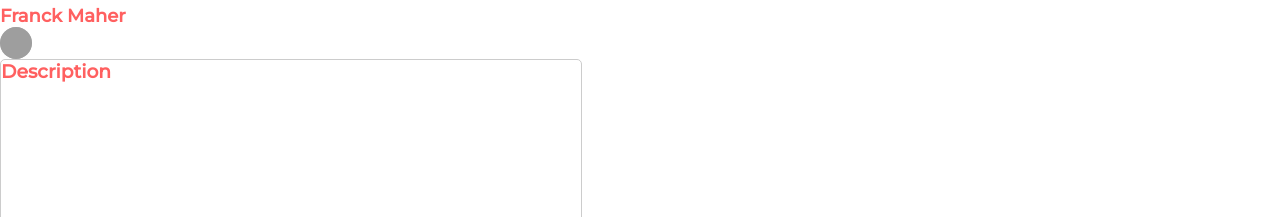
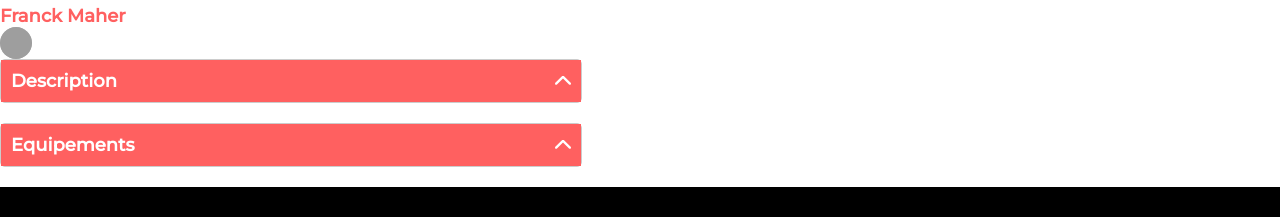
Before and after one commit to Natalina933/kaza-p7, a React (Create React App) app: page /lodging/0979876d in a window 1280 px wide. Shown: the part 690-907 px from the top of the page. Built offline with nearby package versions, Linux system fonts and the light colour scheme; grey boxes are pictures that could not be loaded.

Commit message:
Corrections : collapses

```diff
--- a/public/index.html
+++ b/public/index.html
@@ -1,5 +1,5 @@
 <!DOCTYPE html>
-<html lang="en">
+<html lang="fr">
   <head>
     <meta charset="utf-8" />
     <link rel="icon" href="%PUBLIC_URL%/favicon.ico" />
@@ -12,8 +12,8 @@
     <link rel="apple-touch-icon" href="%PUBLIC_URL%/logo192.png" />
 
     <link rel="manifest" href="%PUBLIC_URL%/manifest.json" />
-      <!-- Icones-->
-      <script
+    <!-- Icones-->
+    <script
       src="https://kit.fontawesome.com/9b8b66595d.js"
       crossorigin="anonymous"
     ></script>
@@ -22,6 +22,5 @@
   <body>
     <noscript>You need to enable JavaScript to run this app.</noscript>
     <div id="root"></div>
-
   </body>
 </html>
--- a/src/components/Collapse/Collapse.jsx
+++ b/src/components/Collapse/Collapse.jsx
@@ -1,7 +1,7 @@
 import arrow from "../../assets/downarrow.svg";
 import React, { useState } from "react";
 
-const Collapse = ({ id, title, content }) => {
+const Collapse = ({ title, children }) => {
   const [isActive, setIsActive] = useState(true);
 
   const displayContent = () => {
@@ -10,24 +10,17 @@ const Collapse = ({ id, title, content }) => {
 
   return (
     <>
-      <div key={id} className="collapse">
-        <div className="collapse__header">
+      <div className="collapse">
+        <div className="collapse__header" onClick={displayContent}>
           <h3>{title}</h3>
-          <img
-            src={arrow}
-            alt=""
-            onClick={displayContent}
-            className={isActive ? "rotate" : ""}
-          />
+          <img src={arrow} alt="" className={isActive ? "rotate" : ""} />
         </div>
         {!isActive ? (
           <div className="collapse__contentDisplay">
-            <p>{content}</p>
+            {children}
           </div>
         ) : (
-          <div className="collapse__content">
-            <p>{content}</p>
-          </div>
+          <></>
         )}
       </div>
     </>
--- a/src/pages/Lodging/Lodging.jsx
+++ b/src/pages/Lodging/Lodging.jsx
@@ -37,18 +37,18 @@ function Lodging() {
             <InfosHost appart={appart} />
           </div>
         </div>
-        <Collapse
-          id={appart.id}
-          title="Description"
-          content={appart.description}
-        />
-        <Collapse
-          key={appart.id}
-          title="Equipements"
-          content={appart.equipements?.map((equipts, index) => {
-            return <li key={index}>{equipts}</li>;
-          })}
-        />
+        <Collapse title="Description">
+          <p>{appart.description}</p>
+        </Collapse>
+        <Collapse title="Equipements">
+          <ul>
+            {
+            appart.equipements?.map((equipts, index) => {
+              return <li key={index}>{equipts}</li>;
+            })
+            }
+          </ul>
+        </Collapse>
       </div>
     </>
   );
--- a/src/styles/components/_collapse.scss
+++ b/src/styles/components/_collapse.scss
@@ -4,14 +4,15 @@
   border-radius: 5px;
   margin-bottom: 20px;
   width: 582px;
-  height: 249px;
 
-  __header {
+  &__header {
     display: flex;
     align-items: center;
     justify-content: space-between;
     padding: 10px;
     cursor: pointer;
+    background-color: $color-primary;
+    color:$color-tertiary;
 
     h3 {
       margin: 0;
```
Also changed, not shown: src/pages/Lodging/test.jsx (deleted, +0 -72 lines).
